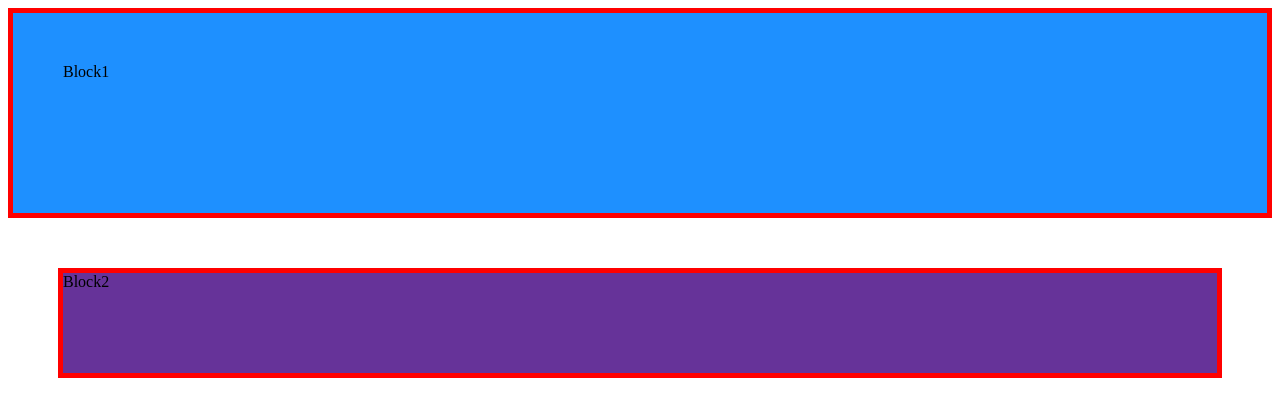
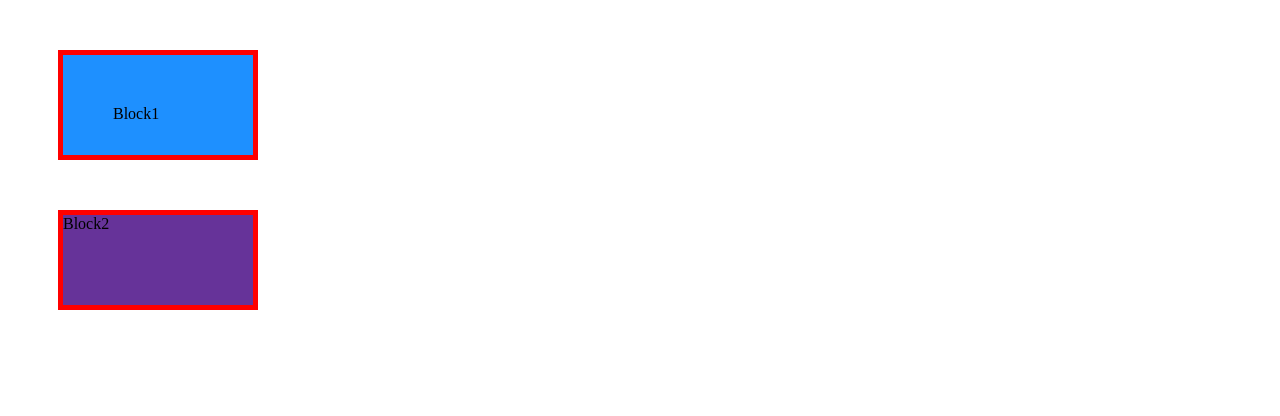
Before and after one commit to tregulovailmira/Lesson3_18.07.2020, a plain HTML site: page index.html in a window 1280 px wide. Drawn offline with Linux system fonts and the light colour scheme.

Commit message:
Add box-sizing

```diff
--- a/styles.css
+++ b/styles.css
@@ -1,14 +1,20 @@
 .b1 {
+    box-sizing: border-box;
     height: 100px;
+    width: 200px;
     background-color: dodgerblue;
 
     padding: 50px;
+    margin: 50px;
+
 
     border: 5px solid red;
 }
 
 .b2 {
+    box-sizing: border-box;
     height: 100px;
+    width: 200px;
     background-color: rebeccapurple;
 
     margin: 50px;
```
